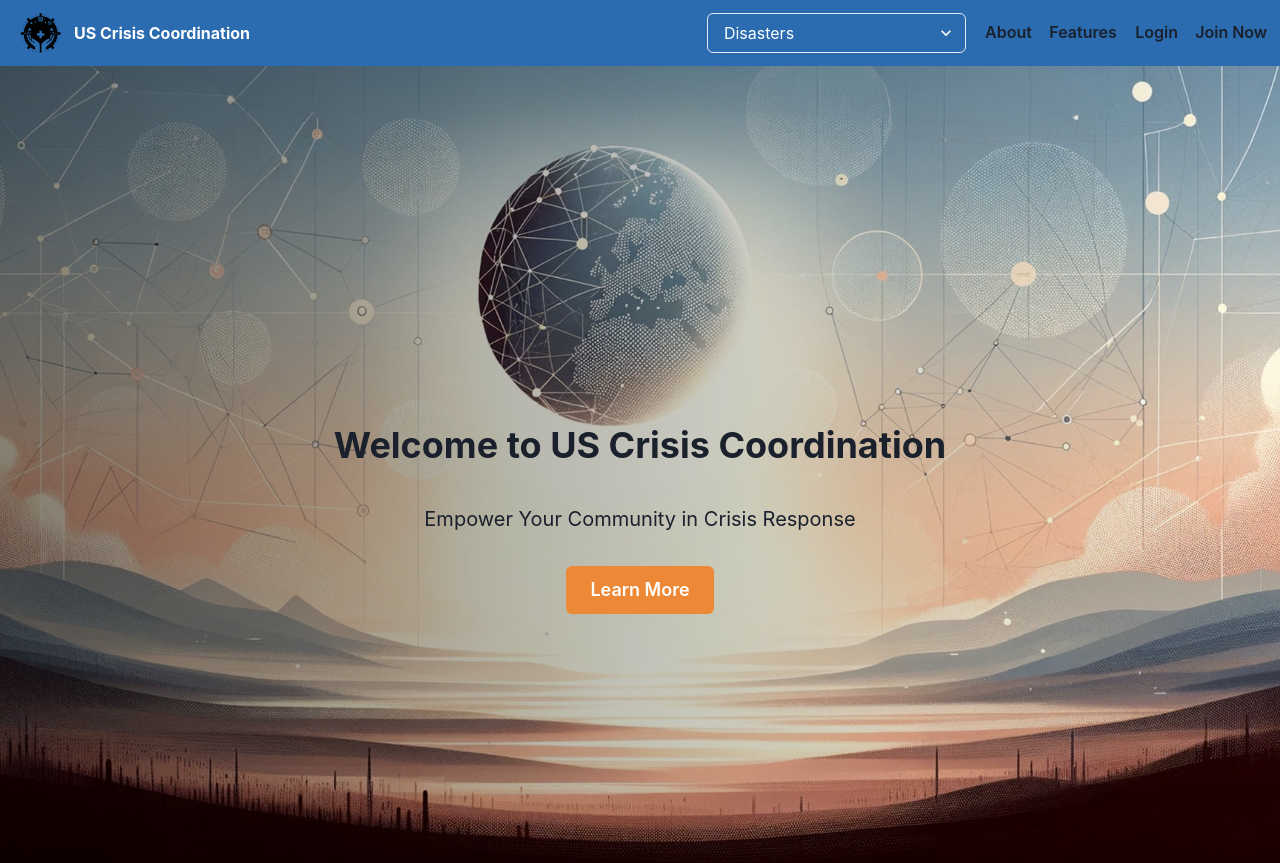
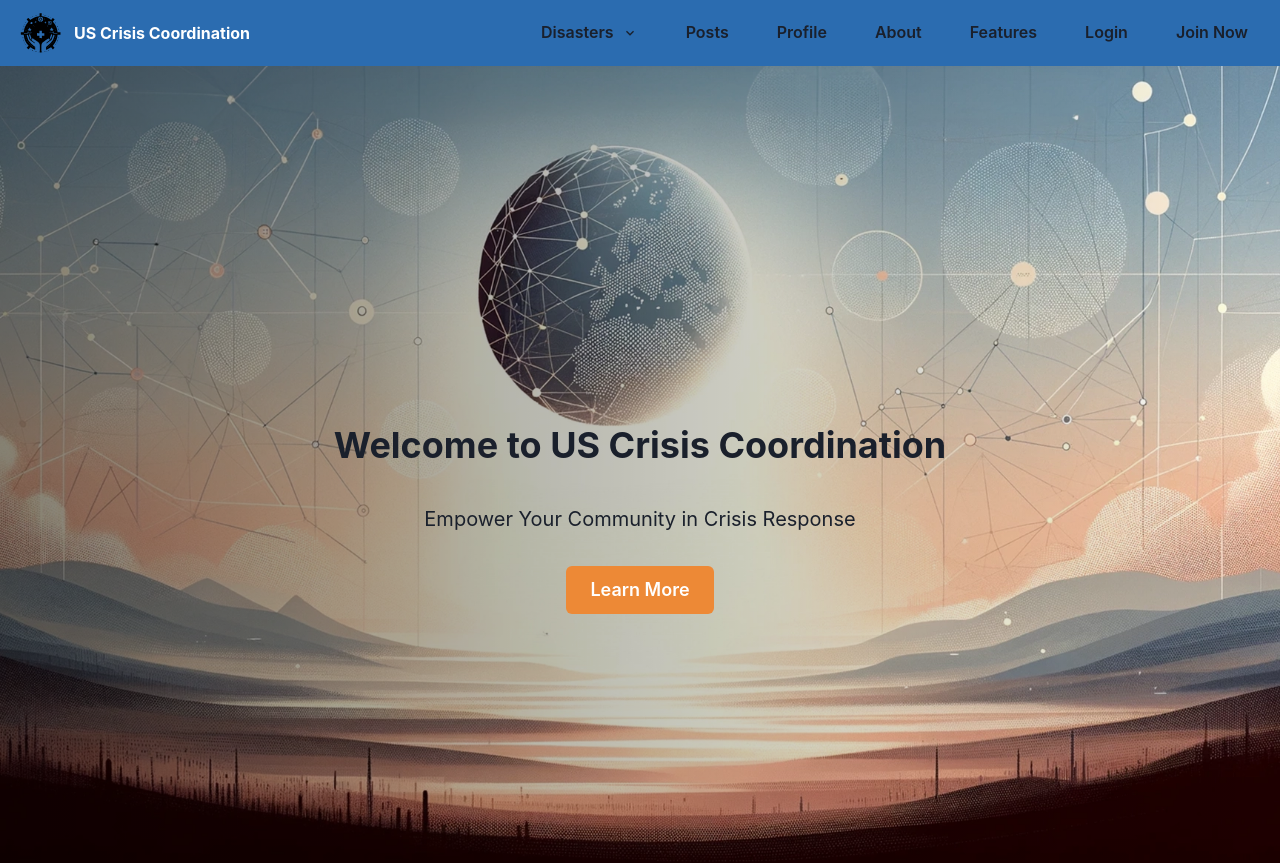
Before and after one commit to martinezeth/us-cc, a React (Create React App) app in the folder us-cc/: page / in a window 1280 px wide. Shown: the top 863 px of the page. Built offline with nearby package versions, Linux system fonts and the light colour scheme; what @saas-ui/react would draw is missing.

Commit message:
Fixed Dropdown/Header

```diff
--- a/us-cc/src/Components/Disasters.js
+++ b/us-cc/src/Components/Disasters.js
@@ -1,15 +1,42 @@
+// import React from "react";
+// import {Button, VStack, Select} from '@chakra-ui/react'
+// import {Link} from 'react-router-dom';
+
+// export default function DropDown(){
+
+//     return(
+//         <VStack>
+//         <Select  placeholder="Disasters">
+//             <Button  as={Link} to="/wildfire">Wildfire</Button>
+//             <Button  as={Link} to="/flood">Flood</Button>
+//             <Button  as={Link} to="/hurricane">Hurricane</Button>
+//             <Button  as={Link} to="/earthquake">Earthquake</Button>
+//             <Button  as={Link} to="/COVID">COIVD-19</Button>
+//         </Select>
+//         </VStack>
+//     );
+// };
+
 import React from "react";
-import {Select} from '@chakra-ui/react';
+import { VStack, Menu, MenuButton, MenuList, MenuItem, Button } from "@chakra-ui/react";
+import { ChevronDownIcon } from "@chakra-ui/icons";
+import { Link } from "react-router-dom";
 
-export default function DropDown(){
-    return(
-        <Select  placeholder="Disasters">
-            <option value='wildfire'>Wildfire</option>
-            <option value='flood'>Flood</option>
-            <option value='hurricane'>Hurricane</option>
-            <option value='earthquake'>Earthquake</option>
-            <option value='virus'>Virus</option>
-            <option value='zombies'>Zombies</option>
-        </Select>
+export default function DropDown() {
+    return (
+      <VStack>
+        <Menu borderWidth="0px">
+          <MenuButton as={Button} rightIcon={<ChevronDownIcon />} bg='blue.600'>
+            Disasters
+          </MenuButton>
+          <MenuList borderColor="blue.600" padding={0} fontStyle="bold">
+            <MenuItem as={Link} to="/wildfire" bg='blue.600' color="black">Wildfire</MenuItem>
+            <MenuItem as={Link} to="/flood" bg='blue.600' color="black">Flood</MenuItem>
+            <MenuItem as={Link} to="/hurricane" bg='blue.600' color="black">Hurricane</MenuItem>
+            <MenuItem as={Link} to="/earthquake" bg='blue.600'color="black">Earthquake</MenuItem>
+            <MenuItem as={Link} to="/COVID" bg='blue.600' color="black">COVID-19</MenuItem>
+          </MenuList>
+        </Menu>
+      </VStack>
     );
-};
+  }
--- a/us-cc/src/Components/headerComponent.js
+++ b/us-cc/src/Components/headerComponent.js
@@ -50,6 +50,8 @@ const HeaderComponent = () => {
         <Box display={{ base: isOpen ? "block" : "none", md: "flex" }} alignItems="center">
           <Stack direction="row" spacing={4} justifyContent="left">
             <DropDown/>
+            <Button  padding="8px 16px" variant="ghost" as={Link} to="/posts">Posts</Button>
+            <Button  padding="8px 16px" variant ="ghost" as={Link} to="/profile">Profile</Button>
             <Button  padding="8px 16px" variant="ghost" onClick={() => handleNavigation('about-section')}>About</Button>
             <Button  padding="8px 16px" variant="ghost" onClick={() => handleNavigation('features-section')}>Features</Button>
             <Button  padding="8px 16px" variant="ghost" as={Link} to="/login">Login</Button>
```
